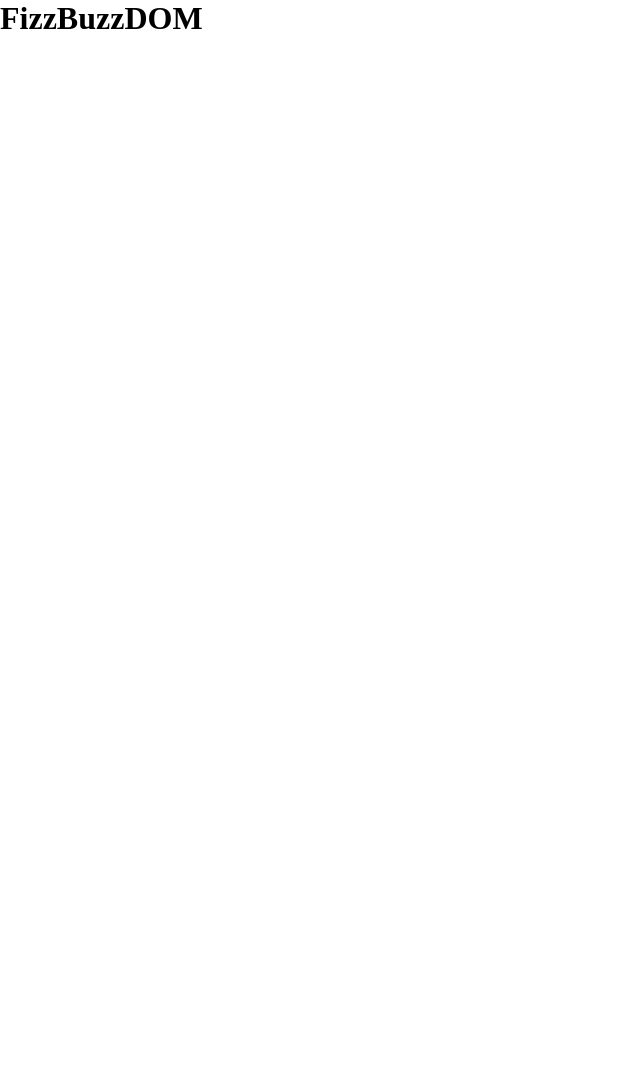
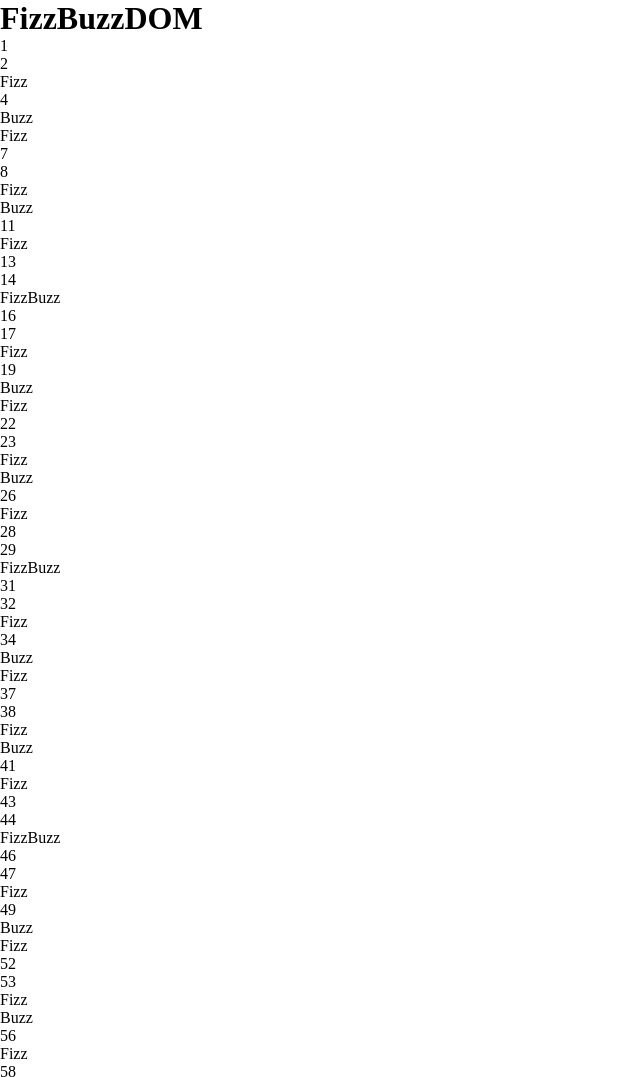
Before and after one commit to FilippoR00/js-fizzbuzzdom, a plain HTML site: page index.html in a window 1280 px wide. Shown: the top 1077 px of the page, without its empty margins (0-640 px from the left). Before the commit the page ends 800 px from the top, so only its background shows below. Drawn offline with Linux system fonts and the light colour scheme.

Commit message:
milestone 2

```diff
--- a/index.html
+++ b/index.html
@@ -12,9 +12,8 @@
         <header>
             <h1>FizzBuzzDOM</h1>
         </header>
-        <div class="box">
+        <div class="container-box">
             <ul>
-
             </ul>
         </div>
 
--- a/js/script.js
+++ b/js/script.js
@@ -1,15 +1,17 @@
-
-
-
+const ul = document.querySelector("ul");
 
 for(let i=1; i <= 100; i++){
     if(i % 15 == 0){
+        ul.innerHTML += `<li class="box FizzBuzz">FizzBuzz</li>`;
         console.log(i + " FizzBuzz ");
     } else if (i % 5 == 0){
+        ul.innerHTML += `<li class="box Buzz">Buzz</li>`;
         console.log(i + " Buzz ");
     } else if (i % 3 == 0){
+        ul.innerHTML += `<li class="box Fizz">Fizz</li>`;
         console.log(i + " Fizz ");
     } else {
+        ul.innerHTML += `<li class="box">${i}</li>`;
         console.log(i);
     }
 }
```
